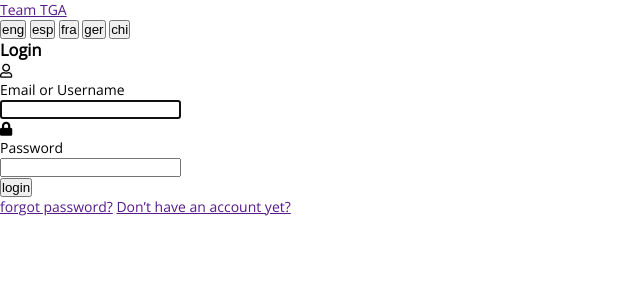
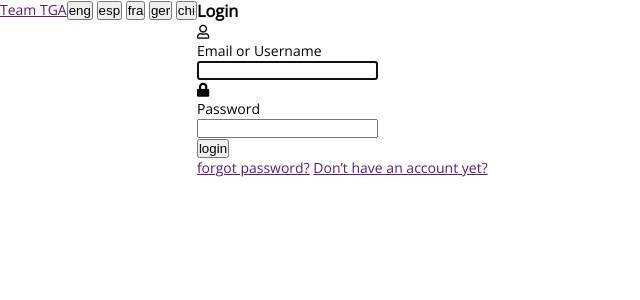
Before and after one commit to Cross-repo/TeamTGAtask2, a PHP site: page / in a window 1280 px wide. Shown: the top 300 px of the page, without its empty margins (0-640 px from the left). Run offline with PHP 8.4, Linux system fonts and the light colour scheme; some web fonts are replaced.

Commit message:
Set display of flex for body, main, header, section, article
This is to set a form of basic display for most elements.

```diff
--- a/stylesheet.css
+++ b/stylesheet.css
@@ -8,4 +8,12 @@ body {
   font-family: 'Open Sans', sans-serif;
   font-size: 14px;
 }
+
+body, main, header, section, article {
+  display: -webkit-box;
+  display: -ms-flexbox;
+  display: flex;
+  -ms-flex-wrap: wrap;
+      flex-wrap: wrap;
+}
 /*# sourceMappingURL=stylesheet.css.map */
--- a/stylesheet.scss
+++ b/stylesheet.scss
@@ -9,3 +9,8 @@ body{
     font-family: 'Open Sans', sans-serif;
     font-size: 14px;
 }
+
+body, main, header, section, article{
+    display: flex;
+    flex-wrap: wrap;
+}
```
Also changed, not shown: 1 other file.
